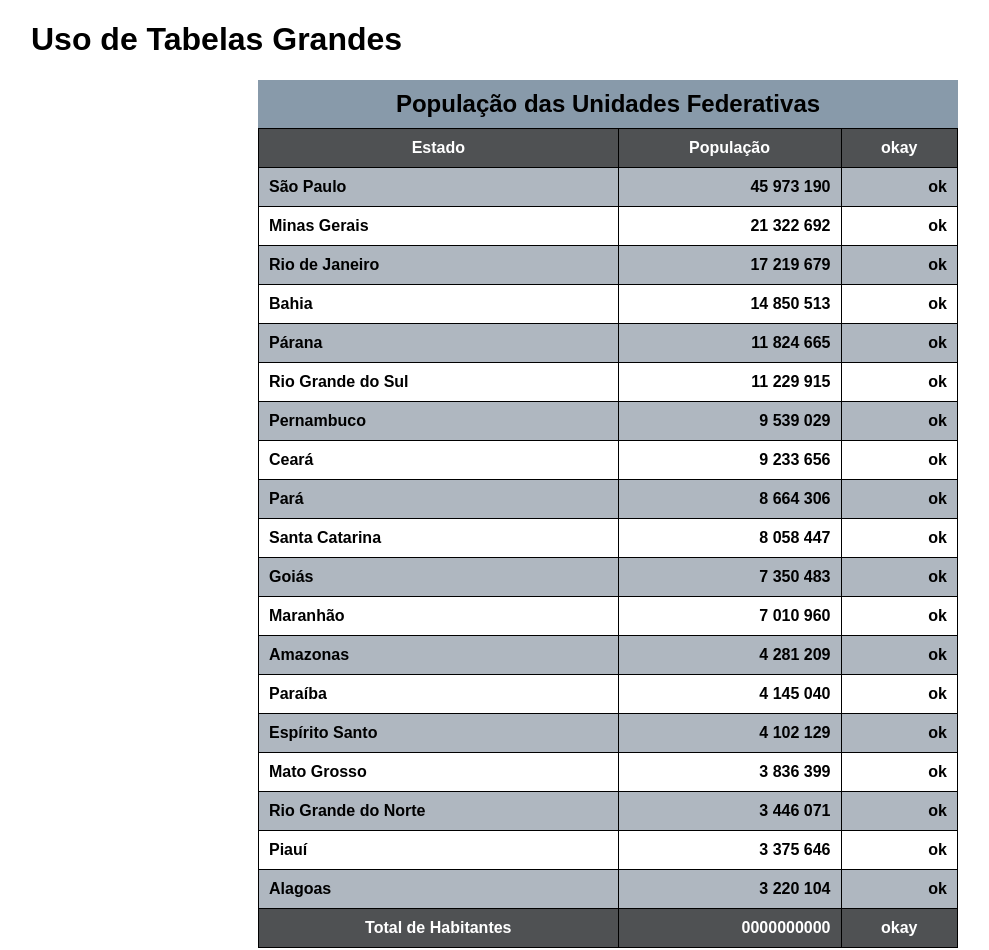
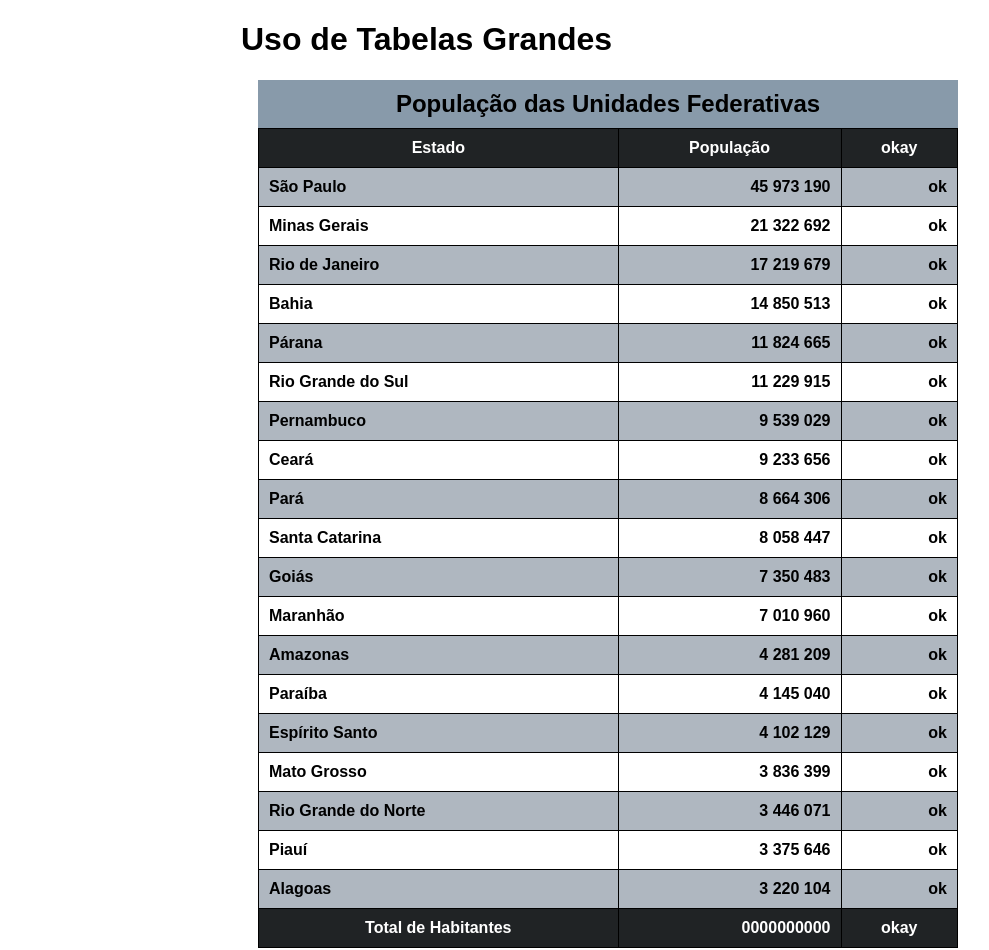
Before and after one commit to jotta26/HTML-CSS, a plain HTML site: page EXERCICIOS/EX23M3/anatomiatable.html in a window 1280 px wide. Shown: the top 950 px of the page, without its empty margins (32-1021 px from the left). Drawn offline with Linux system fonts and the light colour scheme.

Commit message:
fixar o cabeçalho

```diff
--- a/EXERCICIOS/EX23M3/anatomiatable.html
+++ b/EXERCICIOS/EX23M3/anatomiatable.html
@@ -13,6 +13,7 @@
             width: 700px;
             border-collapse: collapse;
             margin: auto;
+            position: relative;
         }
 
         td, th{
@@ -21,7 +22,7 @@
         }
 
         thead, tfoot {
-            background-color: rgba(32, 35, 37, 0.788);
+            background-color: rgb(32, 35, 37);
             color: white;
         }
 
@@ -35,6 +36,12 @@
 
         }
 
+        thead > tr > th {
+            position: sticky;
+            top: -1px;
+            background-color: rgb(32, 35, 37);
+        }
+
         caption {
             font-size: 1.5em;
             font-weight: bold;
@@ -43,7 +50,7 @@
         }
 
         h1 {
-            padding: 0px 0px 0px 55px;
+            padding: 0px 0px 0px 265px;
         }
 
         .center {
@@ -177,5 +184,9 @@
             </tr>
         </tbody>
     </table>
+    <p>
+        <br>Lorem ipsum dolor sit amet consectetur adipisicing elit. Dolore magnam possimus qui, saepe et ipsam eligendi ut enim vitae omnis rerum debitis, esse harum quis illum nam molestiae quaerat sit?Lorem ipsum dolor sit amet consectetur adipisicing elit. Quis, maxime minima, tenetur id eius cumque mollitia dolore incidunt voluptate ab sint consectetur? Omnis aut rerum ex, incidunt eveniet possimus autem?Lorem ipsum dolor sit, amet consectetur </br><br>adipisicing elit. Molestiae non soluta temporibus necessitatibus, error  laboriosam numquam sequi repellat accusantium quis debitis corporis nobis qui atque cumque quisquam molestias. Quis, ut Lorem</br> <br>ipsum dolor sit, amet consectetur adipisicing elit. Sapiente porro obcaecati veniam sed iusto a accusamus veritatis incidunt illum hic. </br><br>Necessitatibus a laudantium quo error accusamus explicabo cum. </br><br>Recusandae, aperiam Lorem ipsum dolor sit amet consectetur adipisicing elit. Sequi modi cum doloribus enim nemo nisi similique, vel optio temporibus. Voluptatum aperiam magnam aspernatur impedit. Consectetur quasi culpa animi perspiciatis magni Lorem ipsum dolor sit amet consectetur adipisicing elit. Autem, aliquam, porro iusto reprehenderit ut fugiat libero natus explicabo, architecto ad in dolore quia aut voluptatum esse ullam. Aliquid, amet molestias?</br>
+
+    </p>
 </body>
 </html>
```
